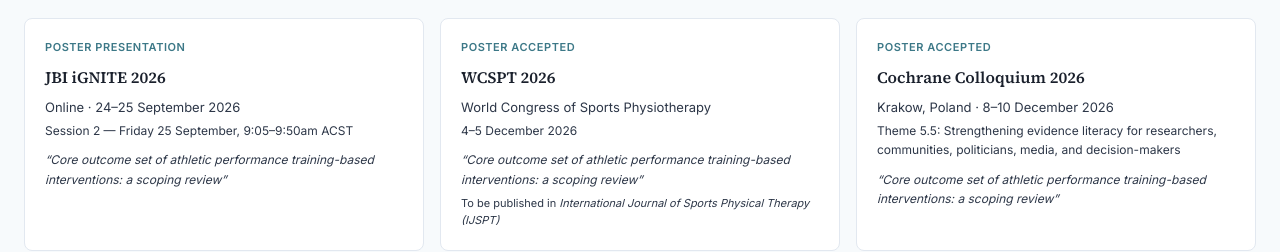
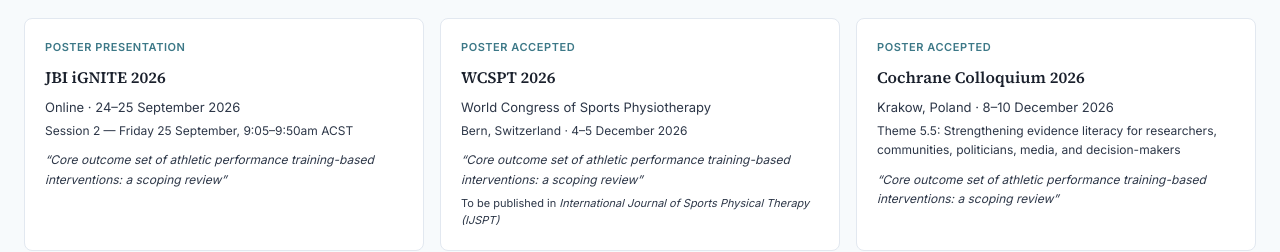
Before and after one commit to LoaizaBetancur/CAPIS-Project-Website, a Next.js app: page / in a window 1280 px wide. Shown: the part 3960-4212 px from the top of the page. Built offline with nearby package versions, Linux system fonts and the light colour scheme.

Commit message:
Update page.tsx

```diff
--- a/app/page.tsx
+++ b/app/page.tsx
@@ -662,7 +662,7 @@ export default function HomePage() {
                 World Congress of Sports Physiotherapy
               </p>
               <p style={{ fontSize: "12px", color: "#2D3748", marginBottom: "10px" }}>
-                4–5 December 2026
+                Bern, Switzerland · 4–5 December 2026
               </p>
               <p style={{ fontSize: "12px", color: "#2D3748", fontStyle: "italic" }}>
                 &ldquo;Core outcome set of athletic performance training-based interventions: a scoping review&rdquo;
```
